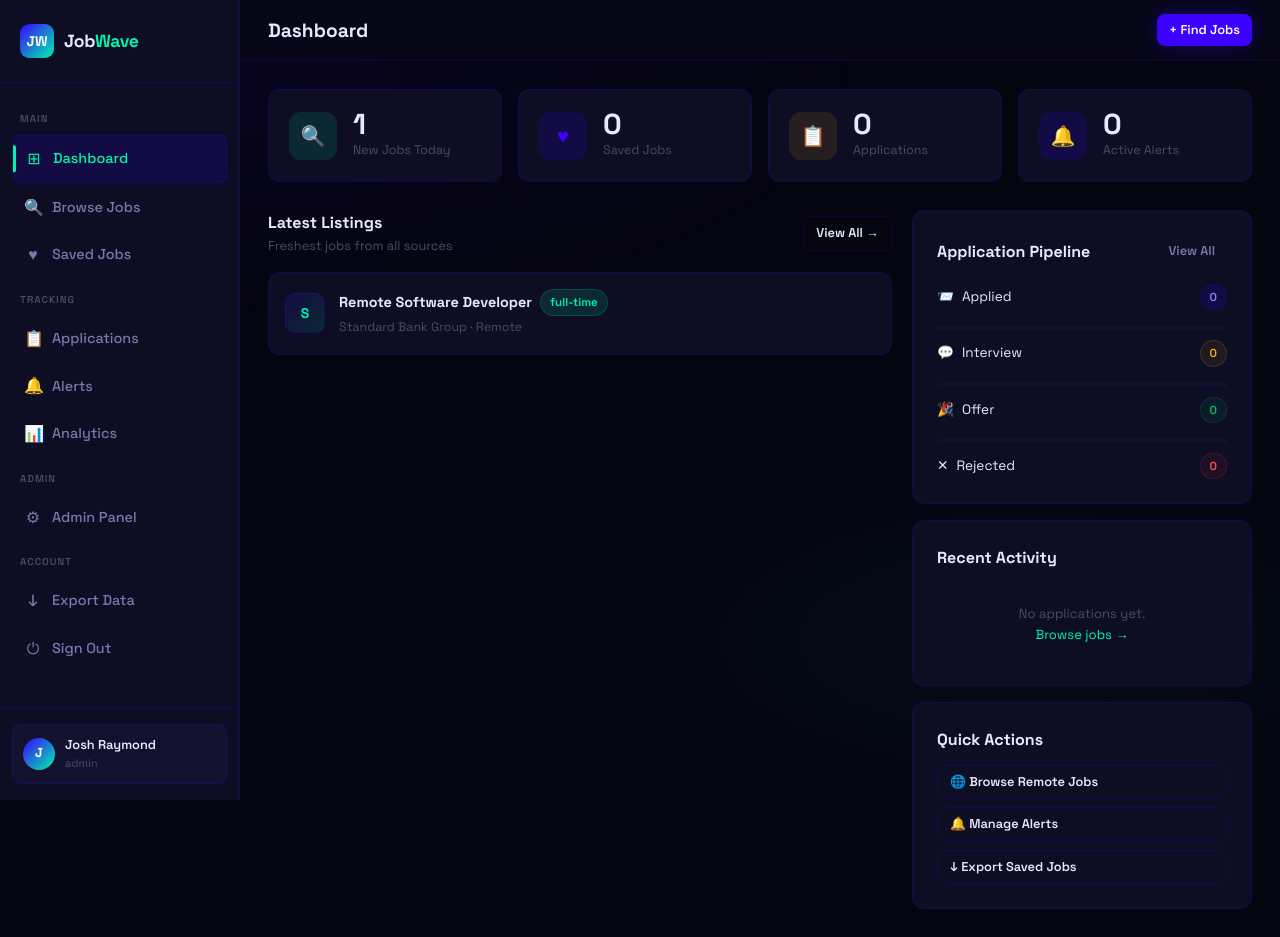
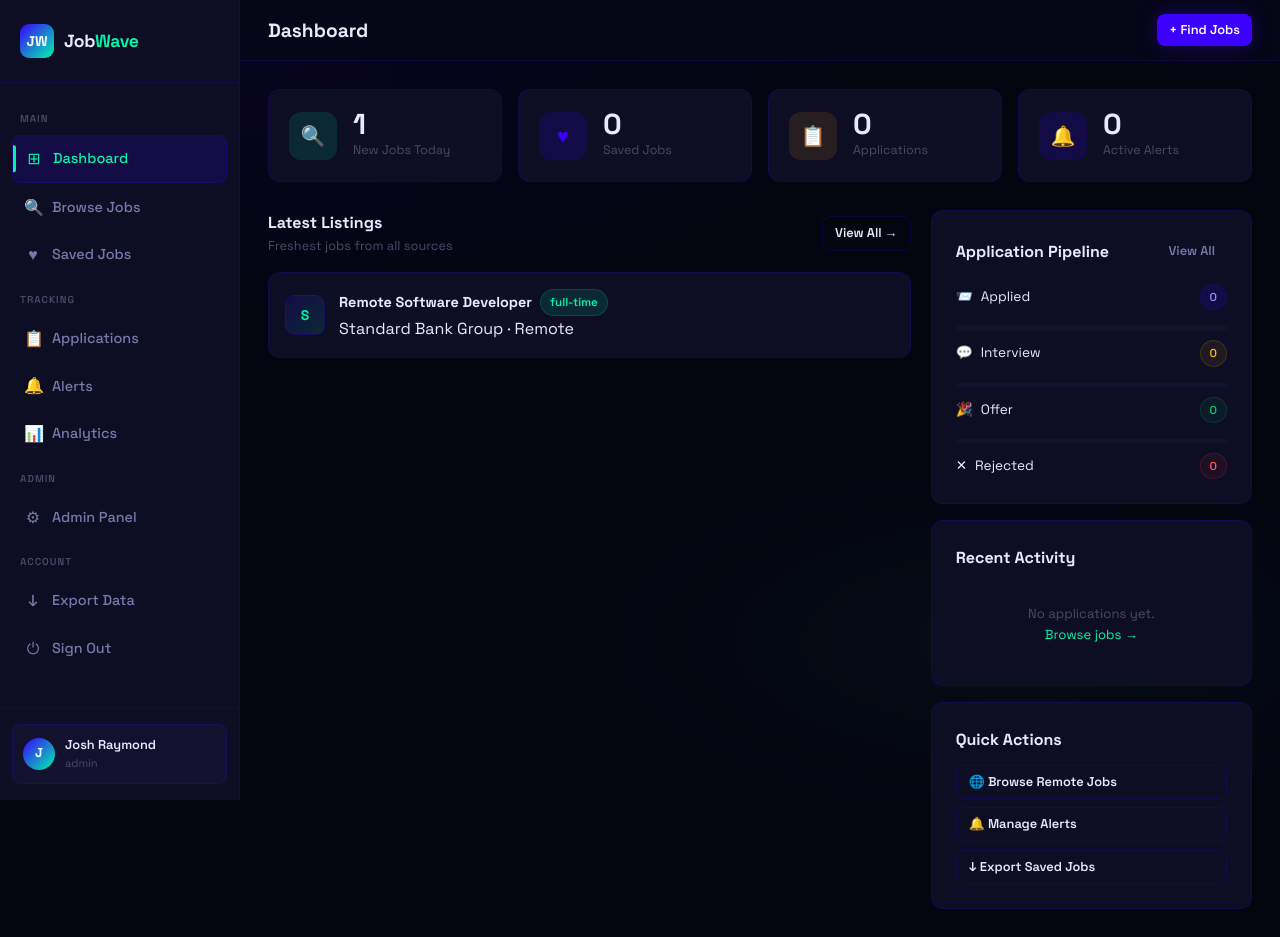
Before and after one commit to joshray7/Jobwave-by-Josh, a Flask app: page /dashboard in a window 1280 px wide. Run offline with Flask 3, Linux system fonts and the light colour scheme; a user stored in the database is signed in.

Commit message:
added responsiveness

```diff
--- a/templates/dashboard.html
+++ b/templates/dashboard.html
@@ -3,6 +3,53 @@
 {% block page_title %}Dashboard{% endblock %}
 
 {% block content %}
+<style>
+  .dashboard-grid{
+    display:grid;
+    grid-template-columns:2fr 1fr;
+    gap:20px;
+    align-items:start;
+}
+
+.stats-grid{
+    display:grid;
+    grid-template-columns:repeat(auto-fit,minmax(220px,1fr));
+    gap:16px;
+}
+
+.card a{
+    overflow:hidden;
+    text-overflow:ellipsis;
+    white-space:nowrap;
+}
+
+.company-info{
+    overflow:hidden;
+    text-overflow:ellipsis;
+    white-space:nowrap;
+}
+
+/* Tablet */
+@media (max-width:992px){
+    .dashboard-grid{
+        grid-template-columns:1fr;
+    }
+}
+
+/* Phones */
+@media (max-width:576px){
+
+    .dashboard-grid{
+        gap:15px;
+    }
+
+    .btn-sm{
+        width:100%;
+    }
+
+}
+
+</style>
 <div class="stagger">
 
   <!-- Stats -->
@@ -38,7 +85,7 @@
   </div>
 
   <!-- Two column -->
-  <div style="display:grid;grid-template-columns:1fr 340px;gap:20px;align-items:start;">
+  <div class="dashboard-grid">
 
     <!-- Recent Jobs -->
     <div>
@@ -53,16 +100,16 @@
       <div style="display:flex;flex-direction:column;gap:10px;">
         {% for job in recent_jobs %}
         <div class="card" style="padding:16px;display:flex;align-items:center;gap:14px;">
-          <div class="company-logo" style="width:40px;height:40px;font-size:14px;">{{ job.company[0] }}</div>
+          <div class="company-logo" style="width:40px;height:40px;font-size:14px;">{{ job.company[0] if job.company else 'N/A' }}</div>
           <div style="flex:1;min-width:0;">
             <div style="display:flex;align-items:center;gap:8px;flex-wrap:wrap;">
               <a href="{{ url_for('job_detail', job_id=job.id) }}" style="font-weight:700;font-size:0.9rem;color:var(--text);">{{ job.title }}</a>
               <span class="badge badge-mint">{{ job.job_type or 'full-time' }}</span>
             </div>
-            <div style="font-size:0.78rem;color:var(--text-muted);margin-top:2px;">{{ job.company }} · {{ job.location }}</div>
+            <div class="company-info">{{ job.company }} · {{ job.location }}</div>
           </div>
           {% if job.salary_min %}
-          <div style="font-size:0.8rem;font-weight:700;color:var(--mint);flex-shrink:0;">${{ '{:,.0f}'.format(job.salary_min/1000) }}k+</div>
+          <div style="font-size:0.8rem;font-weight:700;color:var(--mint);flex-shrink:0;">${{ "{:,.0f}".format((job.salary_min|int)/1000) }}k+</div>
           {% endif %}
         </div>
         {% else %}
@@ -100,7 +147,7 @@
           </div>
           {% if not loop.last %}
           <div class="progress">
-            <div class="progress-fill" data-width="{{ [count * 20, 100]|min }}%"></div>
+            <div class="progress-fill" data-width=" {{ [count * 20,100]|min }}%"></div>
           </div>
           {% endif %}
           {% endfor %}
@@ -115,9 +162,9 @@
         <div style="display:flex;flex-direction:column;gap:10px;">
           {% for app in recent_apps %}
           <div style="display:flex;align-items:center;gap:10px;">
-            <div style="width:32px;height:32px;border-radius:8px;background:var(--indigo-dim);display:flex;align-items:center;justify-content:center;font-size:12px;font-weight:800;color:var(--mint);flex-shrink:0;">{{ app.job.company[0] }}</div>
+            <div style="width:32px;height:32px;border-radius:8px;background:var(--indigo-dim);display:flex;align-items:center;justify-content:center;font-size:12px;font-weight:800;color:var(--mint);flex-shrink:0;">{{ app.job.company[0] if app.job and app.job.company else 'N/A' }}</div>
             <div style="flex:1;min-width:0;">
-              <div style="font-size:0.82rem;font-weight:600;white-space:nowrap;overflow:hidden;text-overflow:ellipsis;">{{ app.job.title }}</div>
+              <div style="font-size:0.82rem;font-weight:600;white-space:nowrap;overflow:hidden;text-overflow:ellipsis;">{{ app.job.title if app.job and app.job.title else 'N/A' }}</div>
               <div style="font-size:0.72rem;color:var(--text-muted);">{{ app.applied_at.strftime('%b %d') }}</div>
             </div>
             <span class="badge {% if app.status == 'applied' %}badge-indigo{% elif app.status == 'interview' %}badge-amber{% elif app.status == 'offer' %}badge-green{% else %}badge-red{% endif %}">{{ app.status }}</span>
```
